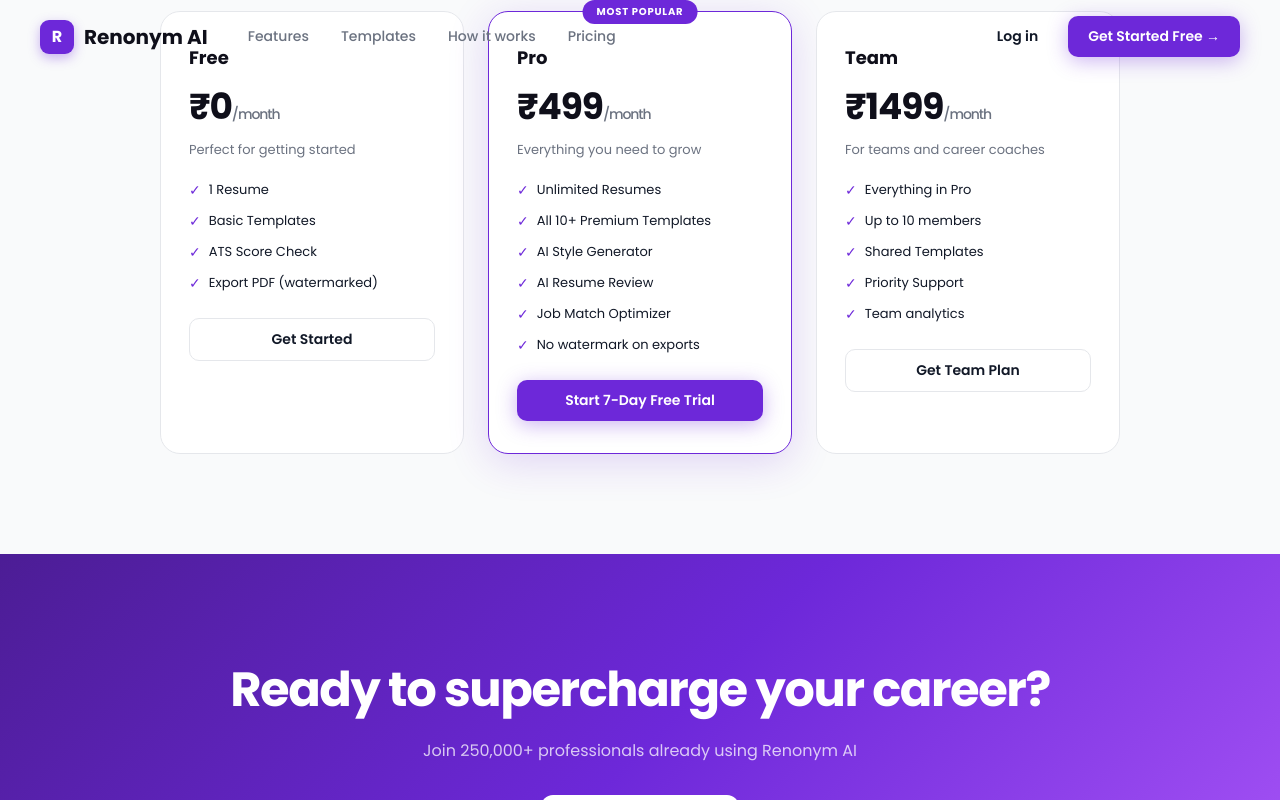
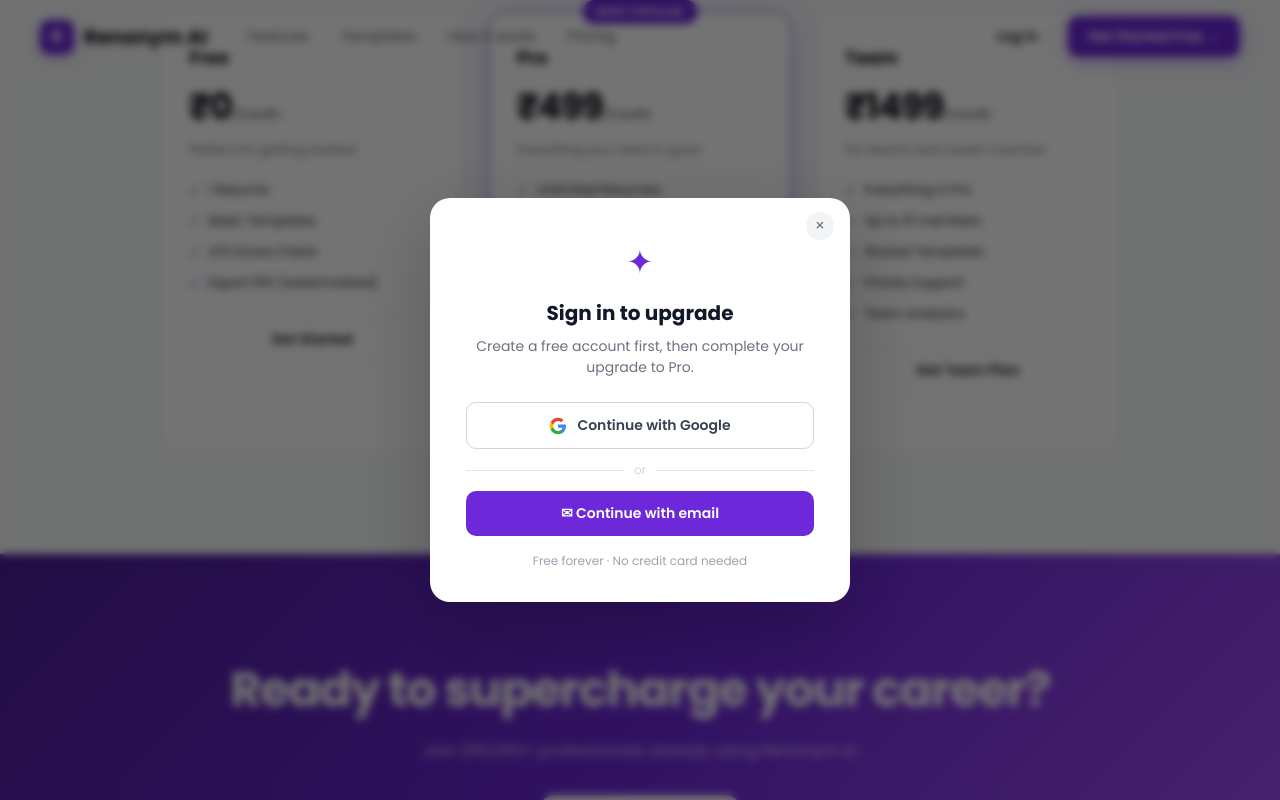
Before and after one commit to rakshitsegwal/renonym-react, a React (Vite) app: page / in a window 1280 px wide. Both pictures are taken after a click on the button "Start 7-Day Free Trial". Built offline with nearby package versions, Linux system fonts and the light colour scheme.

Commit message:
require login before payment

```diff
--- a/src/AuthModal.jsx
+++ b/src/AuthModal.jsx
@@ -81,11 +81,13 @@
 
                 <div className="rn-auth-modal__icon">✦</div>
                 <h2 className="rn-auth-modal__title">
-                    {reason === 'export' ? 'Sign in to export' : 'Sign in to continue'}
+                    {reason === 'export' ? 'Sign in to export' : reason === 'payment' ? 'Sign in to upgrade' : 'Sign in to continue'}
                 </h2>
                 <p className="rn-auth-modal__sub">
                     {reason === 'export'
                         ? 'Create a free account to download your resume PDF.'
+                        : reason === 'payment'
+                        ? 'Create a free account first, then complete your upgrade to Pro.'
                         : 'Sign in to save your work and access all features.'}
                 </p>
 
--- a/src/PaymentButton.jsx
+++ b/src/PaymentButton.jsx
@@ -1,10 +1,10 @@
-import React, { useState, useEffect } from 'react';
+import React, { useState } from 'react';
+import { AuthModal } from './AuthModal.jsx';
 
 const RAILWAY_URL = typeof import.meta !== 'undefined' && import.meta.env && import.meta.env.DEV
     ? '/api'
     : 'https://salesforce-resume-pdf-server-production.up.railway.app';
 
-// Load Razorpay checkout script once
 function loadRazorpayScript() {
     return new Promise((resolve) => {
         if (window.Razorpay) { resolve(true); return; }
@@ -16,37 +16,28 @@
     });
 }
 
-// ─── PaymentButton ────────────────────────────────────────────────────────────
-// Props:
-//   planId      — 'pro_monthly' | 'pro_yearly' | 'team_monthly' | 'team_yearly'
-//   label       — button text
-//   className   — css class
-//   user        — { id, name, email } from auth state (optional)
-//   onSuccess   — callback(paymentResult) after verified payment
-//   onError     — callback(errorMessage)
+export default function PaymentButton({ planId, label, className, user, onSuccess, onError }) {
+    const [loading, setLoading]         = useState(false);
+    const [showAuth, setShowAuth]       = useState(false);
+    const [authedUser, setAuthedUser]   = useState(user || null);
 
-export default function PaymentButton({ planId, label, className, user, onSuccess, onError }) {
-    const [loading, setLoading] = useState(false);
+    // Use prop user or locally authed user
+    const currentUser = authedUser || user;
 
-    async function handleClick() {
+    async function startPayment(loggedInUser) {
         setLoading(true);
         try {
-            // 1. Load Razorpay SDK
             const sdkLoaded = await loadRazorpayScript();
-            if (!sdkLoaded) {
-                throw new Error('Failed to load Razorpay. Check your internet connection.');
-            }
+            if (!sdkLoaded) throw new Error('Failed to load Razorpay. Check your internet connection.');
 
-            // 2. Create order on our server
             const orderRes = await fetch(`${RAILWAY_URL}/create-order`, {
                 method:  'POST',
                 headers: { 'Content-Type': 'application/json' },
-                body:    JSON.stringify({ planId, userId: user?.id || null })
+                body:    JSON.stringify({ planId, userId: loggedInUser?.id || null })
             });
             const orderData = await orderRes.json();
             if (!orderRes.ok) throw new Error(orderData.error || 'Order creation failed');
 
-            // 3. Open Razorpay checkout modal
             await new Promise((resolve, reject) => {
                 const options = {
                     key:         orderData.key_id,
@@ -57,14 +48,13 @@
                     description: label,
                     image:       'https://renonym.com/favicon.ico',
                     prefill: {
-                        name:  user?.name  || '',
-                        email: user?.email || '',
+                        name:  loggedInUser?.name  || '',
+                        email: loggedInUser?.email || '',
                     },
-                    theme:       { color: '#6d28d9' },
+                    theme: { color: '#6d28d9' },
 
                     handler: async (response) => {
                         try {
-                            // 4. Verify signature on our server
                             const verifyRes = await fetch(`${RAILWAY_URL}/verify-payment`, {
                                 method:  'POST',
                                 headers: { 'Content-Type': 'application/json' },
@@ -73,21 +63,16 @@
                                     razorpay_payment_id: response.razorpay_payment_id,
                                     razorpay_signature:  response.razorpay_signature,
                                     planId,
-                                    userId: user?.id || null
+                                    userId: loggedInUser?.id || null
                                 })
                             });
                             const verifyData = await verifyRes.json();
                             if (!verifyRes.ok) throw new Error(verifyData.error || 'Payment verification failed');
-
                             resolve(verifyData);
-                        } catch (err) {
-                            reject(err);
-                        }
+                        } catch (err) { reject(err); }
                     },
 
-                    modal: {
-                        ondismiss: () => reject(new Error('CANCELLED'))
-                    }
+                    modal: { ondismiss: () => reject(new Error('CANCELLED')) }
                 };
 
                 const rzp = new window.Razorpay(options);
@@ -97,7 +82,7 @@
                 rzp.open();
             });
 
-            if (onSuccess) onSuccess({ planId });
+            if (onSuccess) onSuccess({ planId, user: loggedInUser });
 
         } catch (err) {
             if (err.message !== 'CANCELLED') {
@@ -108,7 +93,34 @@
         }
     }
 
+    function handleClick() {
+        // Gate: must be logged in before paying
+        if (!currentUser) {
+            setShowAuth(true);
+            return;
+        }
+        startPayment(currentUser);
+    }
+
+    function handleAuthSuccess(token, user) {
+        // Store auth token
+        localStorage.setItem('rn-auth-token', token);
+        localStorage.setItem('rn-auth-user', JSON.stringify(user));
+        setAuthedUser(user);
+        setShowAuth(false);
+        // Proceed straight to payment after login
+        startPayment(user);
+    }
+
     return (
+        <>
+            {showAuth && (
+                <AuthModal
+                    onAuth={handleAuthSuccess}
+                    onClose={() => setShowAuth(false)}
+                    reason="payment"
+                />
+            )}
             <button
                 className={className}
                 onClick={handleClick}
@@ -116,5 +128,6 @@
             >
                 {loading ? 'Processing…' : label}
             </button>
+        </>
     );
 }
```
Lines whose indentation alone changed are shown as unchanged.
